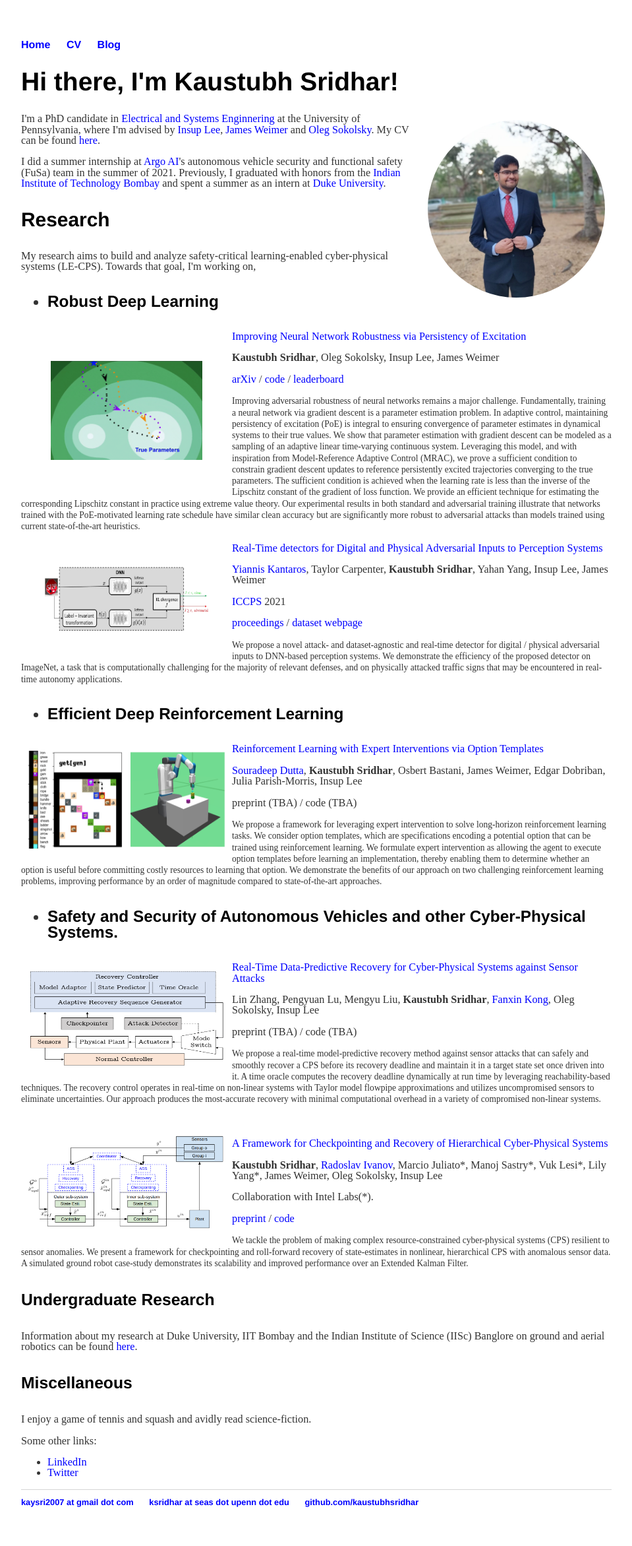
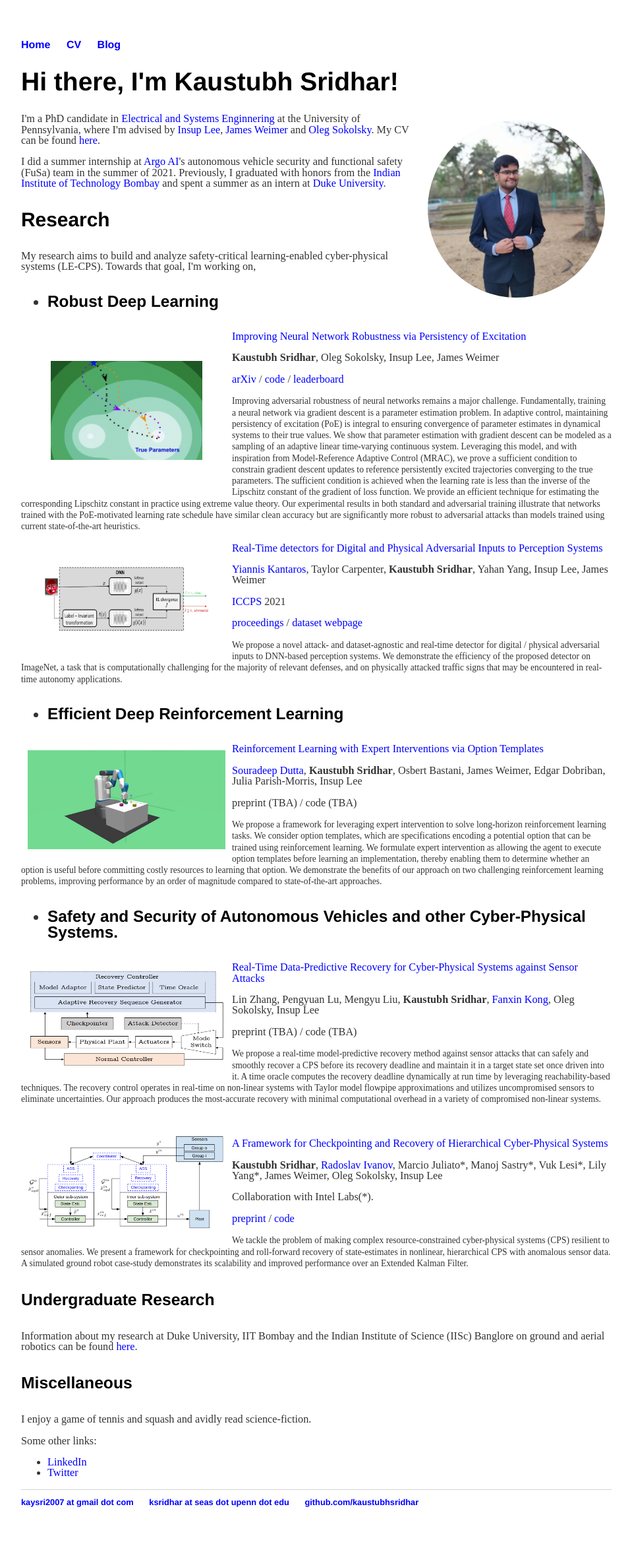
Before and after one commit to kaustubhsridhar/kaustubhsridhar_old.github.io, a Jekyll site: the page built from index.html, in a window 1280 px wide. Shown: the whole page at 66% size, without its empty margins (160-1119 px from the left). Built offline with Jekyll 4.4.1, drawn with Linux system fonts in a browser that asks for light colours.

Commit message:
Update index.html

```diff
--- a/index.html
+++ b/index.html
@@ -40,7 +40,7 @@ title: Welcome To My Homepage
 		<li><a id="RL">Efficient Deep Reinforcement Learning</a></li>
 	</ul></h5>
 
-	<img src="/images/craft_fetch.png" alt="craft_fetch" align="left" style="width:300px; height:150px; padding: 10px;" class="img_rect">
+	<img src="/images/fetch_4blocks.gif" alt="craft_fetch" align="left" style="width:300px; height:150px; padding: 10px;" class="img_rect">
 	<p><a id="OptionTemplates"><a href="">Reinforcement Learning with Expert Interventions via Option Templates</a></a></p>
 	<p><a href="https://sites.google.com/site/duttasouradeep39/">Souradeep Dutta</a>, <b>Kaustubh Sridhar</b>, Osbert Bastani, James Weimer, Edgar Dobriban, Julia Parish-Morris, Insup Lee</p>
 	<p>preprint (TBA) / code (TBA) </p>
```
